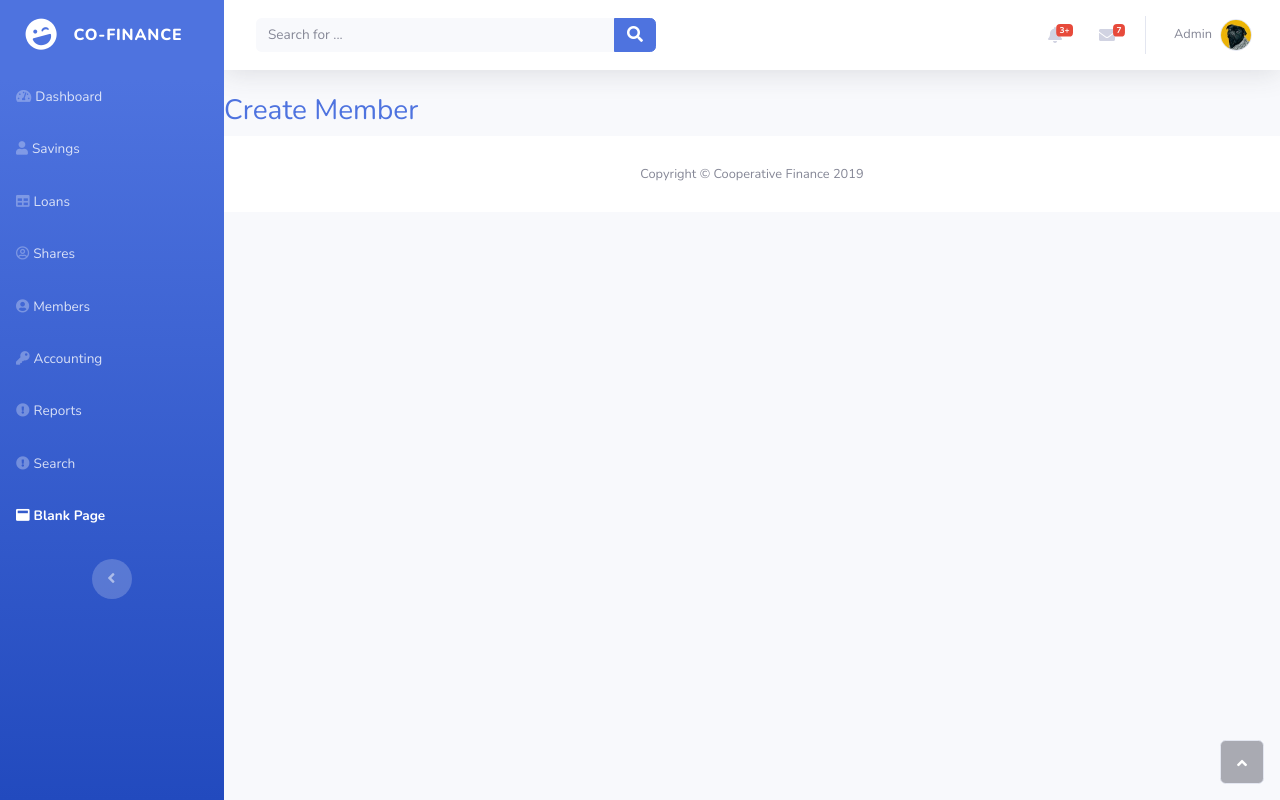
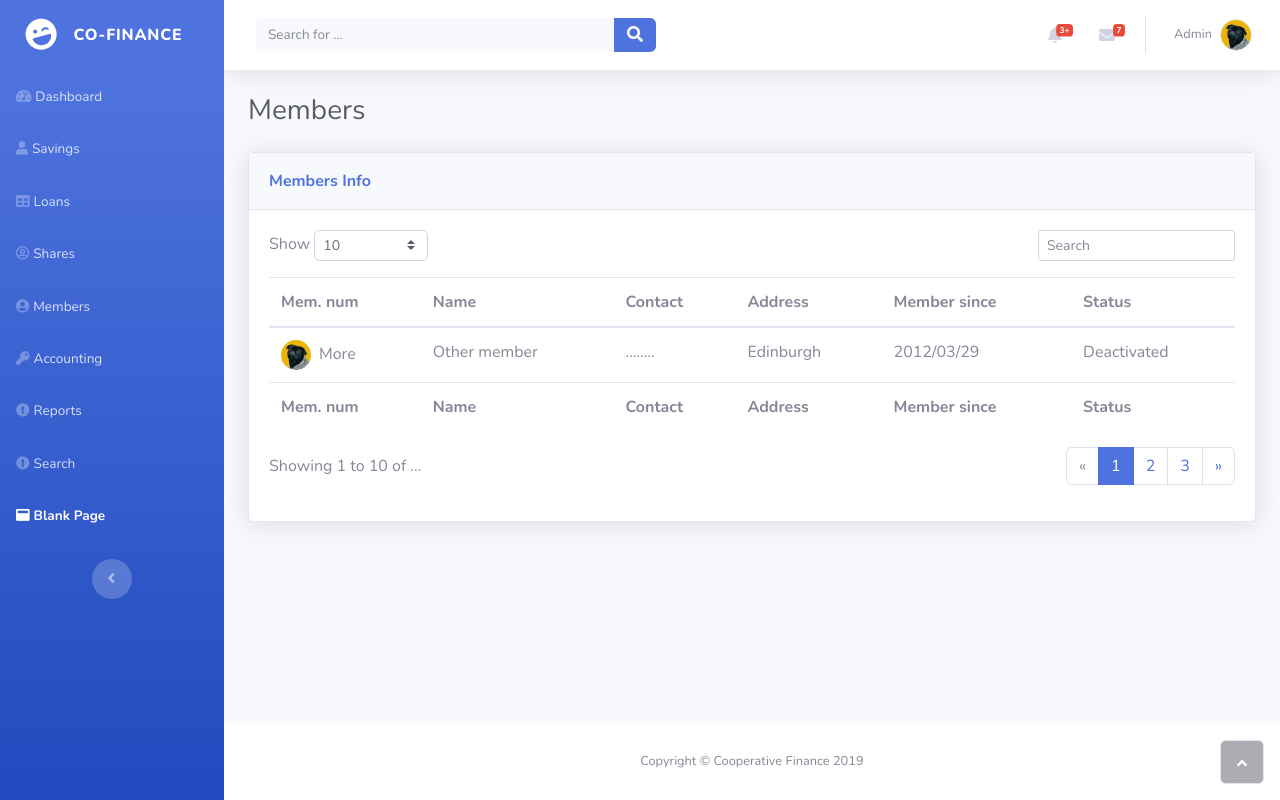
Before and after one commit to suresh466/cooperative_finance, a Django app: page /members/ in a window 1280 px wide. Run offline with Django 3.2, Linux system fonts and the light colour scheme; some libraries are stand-ins or nearby versions.

Commit message:
fill in members view a little bit

```diff
--- a/members/templates/members/members.html
+++ b/members/templates/members/members.html
@@ -2,12 +2,84 @@
 
 {% block content %}
 
-<h3><a href="{% url 'members:create' %}">Create Member</a></h3>
-
-{% for member in members.all %}
-
-<a href="{% url 'members:member_detail' mem_number=member.mem_number %}">{{member}}</a>
-
-{% endfor %}
+<div class="container-fluid">
+                <h3 class="text-dark mb-4">Members</h3>
+                <div class="card shadow">
+                    <div class="card-header py-3">
+                        <p class="text-primary m-0 font-weight-bold">Members Info</p>
+                    </div>
+                    <div class="card-body">
+                        <div class="row">
+                            <div class="col-md-6 text-nowrap">
+                                <div id="dataTable_length" class="dataTables_length" aria-controls="dataTable"><label>Show&nbsp;<select class="form-control form-control-sm custom-select custom-select-sm"><option value="10" selected="">10</option><option value="25">25</option><option value="50">50</option><option value="100">100</option></select>&nbsp;</label></div>
+                            </div>
+                            <div class="col-md-6">
+                                <div class="text-md-right dataTables_filter" id="dataTable_filter"><label><input type="search" class="form-control form-control-sm" aria-controls="dataTable" placeholder="Search"></label></div>
+                            </div>
+                        </div>
+                        <div class="table-responsive table mt-2" id="dataTable" role="grid" aria-describedby="dataTable_info">
+                            <table class="table dataTable my-0" id="dataTable">
+                                <thead>
+                                    <tr>
+                                        <th>Mem. num</th>
+                                        <th>Name</th>
+                                        <th>Contact</th>
+                                        <th>Address</th>
+                                        <th>Member since</th>
+                                        <th>Status</th>
+                                    </tr>
+                                </thead>
+                                <tbody>
+				{% for member in members.all %}
+                                    <tr>
+					    <td><img class="rounded-circle mr-2" width="30" height="30" src="#"><a href="{% url 'members:member_detail' mem_number=member.mem_number %}">{{member.mem_number}}</a></td>
+					    <td>{{member.first_name}} {{member.last_name}}</td>
+					    <td>{{member.contact}}</td>
+					    <td>{{member.address}}</td>
+					    <td>{{member.date_created}}</td>
+					    <td>{{member.status}}</td>
+                                    </tr>
+				{% endfor %}
+                                                                        <tr>
+                                        <td><img class="rounded-circle mr-2" width="30" height="30" src="assets/img/avatars/avatar5.jpeg">More</td>
+                                        <td>Other member</td>
+                                        <td>........</td>
+                                        <td>Edinburgh</td>
+                                        <td>2012/03/29<br></td>
+                                        <td>Deactivated</td>
+                                    </tr>
+                                </tbody>
+                                <tfoot>
+                                    <tr>
+                                        <td><strong>Mem. num</strong></td>
+                                        <td><strong>Name</strong></td>
+                                        <td><strong>Contact</strong></td>
+                                        <td><strong>Address</strong></td>
+                                        <td><strong>Member since</strong></td>
+                                        <td><strong>Status</strong></td>
+                                    </tr>
+                                </tfoot>
+                            </table>
+                        </div>
+                        <div class="row">
+                            <div class="col-md-6 align-self-center">
+                                <p id="dataTable_info" class="dataTables_info" role="status" aria-live="polite">Showing 1 to 10 of ...</p>
+                            </div>
+                            <div class="col-md-6">
+                                <nav class="d-lg-flex justify-content-lg-end dataTables_paginate paging_simple_numbers">
+                                    <ul class="pagination">
+                                        <li class="page-item disabled"><a class="page-link" href="#" aria-label="Previous"><span aria-hidden="true">«</span></a></li>
+                                        <li class="page-item active"><a class="page-link" href="#">1</a></li>
+                                        <li class="page-item"><a class="page-link" href="#">2</a></li>
+                                        <li class="page-item"><a class="page-link" href="#">3</a></li>
+                                        <li class="page-item"><a class="page-link" href="#" aria-label="Next"><span aria-hidden="true">»</span></a></li>
+                                    </ul>
+                                </nav>
+                            </div>
+                        </div>
+                    </div>
+                </div>
+            </div>
+        </div>
 
 {% endblock %}
```
